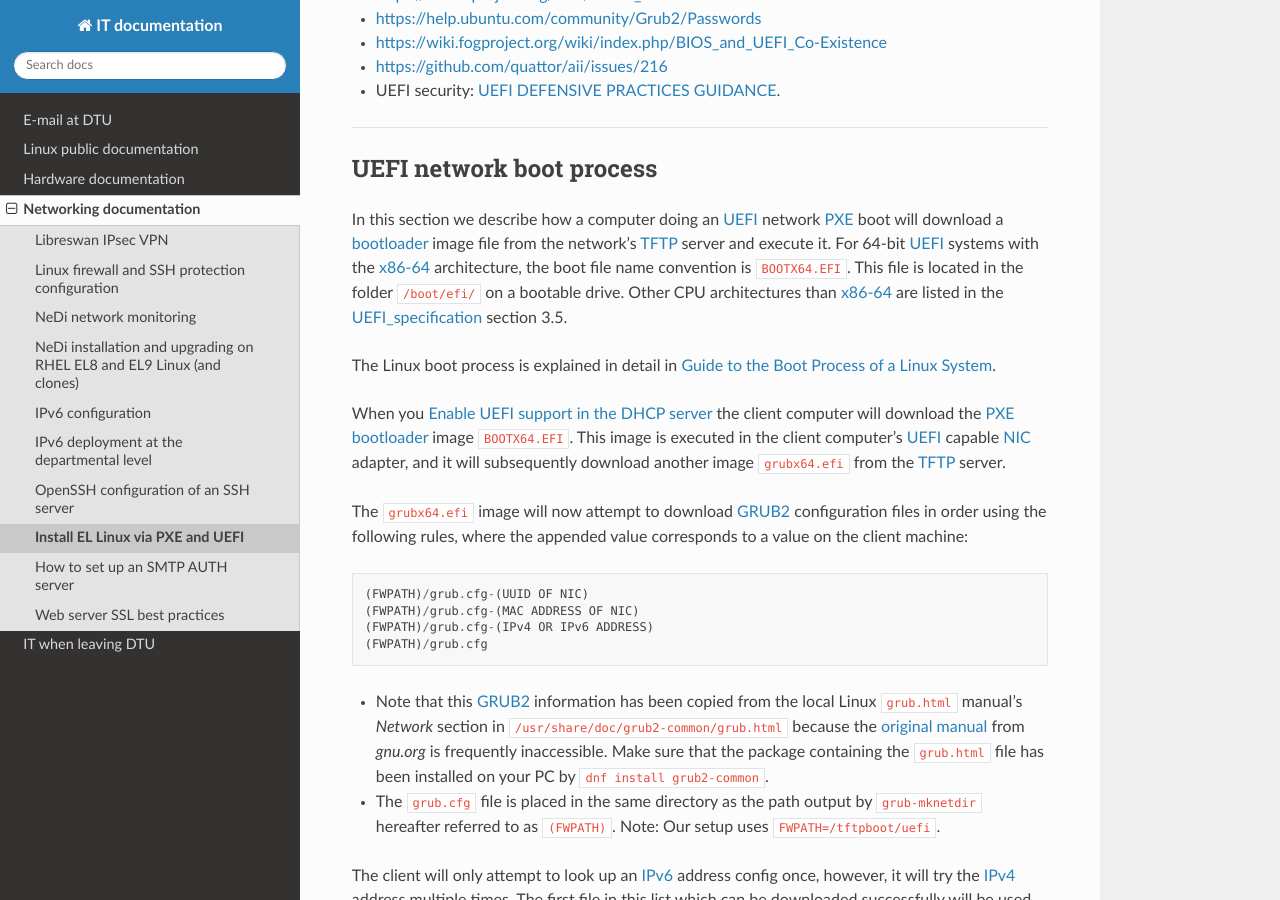
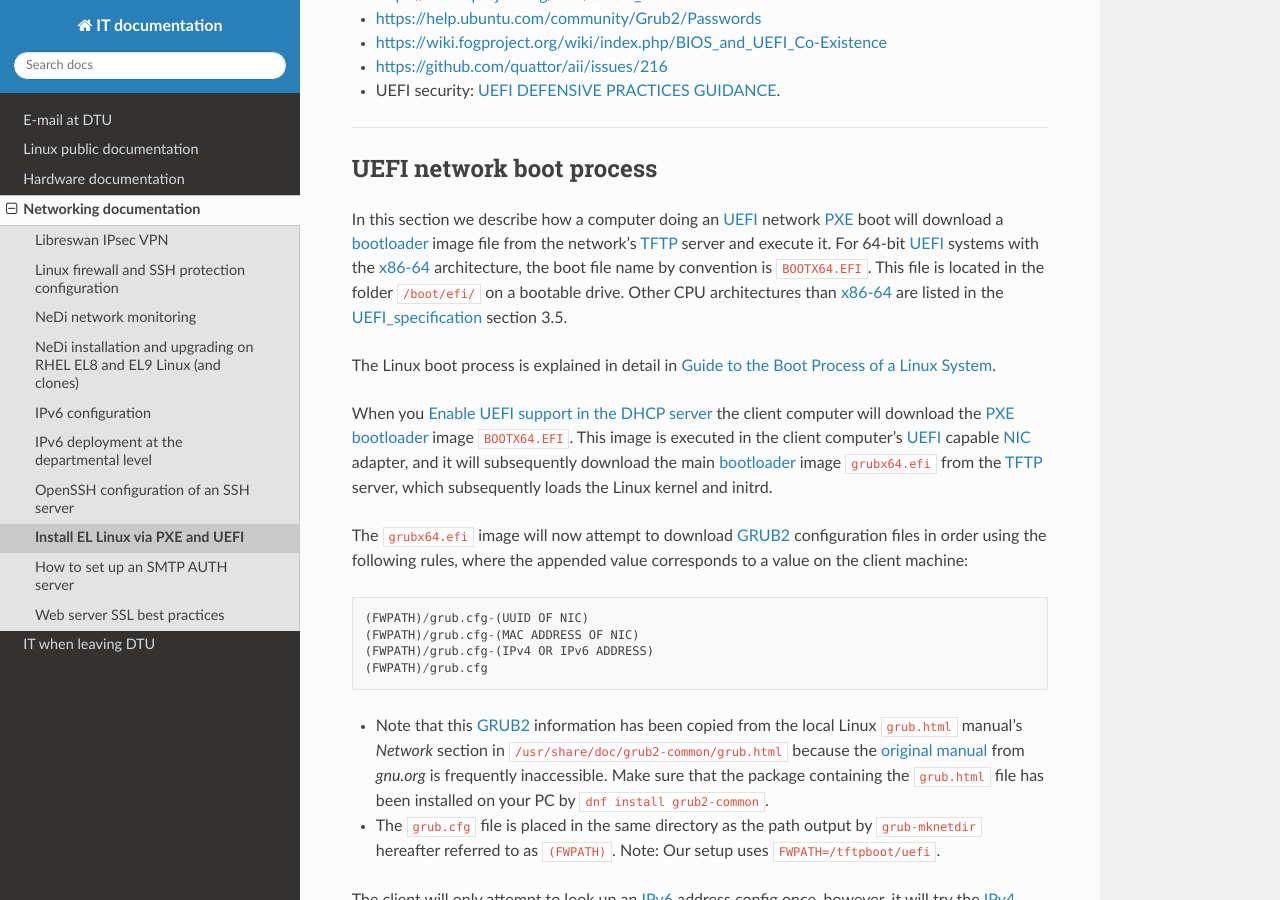
Before and after one commit to OleHolmNielsen/ITwiki, a Sphinx documentation site: the page built from docs/PXE_and_UEFI.rst, in a window 1280 px wide and 900 px high, scrolled down 1133 px. Built offline with Sphinx 7.4.7 and the Read the Docs theme 3.1.0, drawn with Linux system fonts in a browser that asks for light colours; some of the changed text lies outside the part shown.

Commit message:
Minor edit

```diff
--- a/docs/PXE_and_UEFI.rst
+++ b/docs/PXE_and_UEFI.rst
@@ -46,7 +46,7 @@ UEFI network boot process
 In this section we describe how a computer doing an UEFI_ network PXE_ boot will download a bootloader_ image file
 from the network's TFTP_ server and execute it.
 For 64-bit UEFI_ systems with the x86-64_ architecture,
-the boot file name convention is ``BOOTX64.EFI``.
+the boot file name by convention is ``BOOTX64.EFI``.
 This file is located in the folder ``/boot/efi/`` on a bootable drive.
 Other CPU architectures than x86-64_ are listed in the UEFI_specification_ section 3.5.
 
@@ -56,7 +56,10 @@ The Linux boot process is explained in detail in
 When you :ref:`DHCP_server_UEFI_configuration` the client computer will download
 the PXE_ bootloader_ image ``BOOTX64.EFI``.
 This image is executed in the client computer's UEFI_ capable NIC_ adapter,
-and it will subsequently download another image ``grubx64.efi`` from the TFTP_ server.
+and it will subsequently download the main bootloader_ image ``grubx64.efi`` from the TFTP_ server,
+which subsequently loads the Linux kernel and initrd.
+
+.. _Linux_kernel:
 
 The ``grubx64.efi`` image will now attempt to download GRUB2_ configuration files in order using the following rules,
 where the appended value corresponds to a value on the client machine::
@@ -140,6 +143,10 @@ Copy the boot image files from the packages installed above (remember to change
   cp -p /boot/efi/EFI/<insert OS ID here>/grubx64.efi /tftpboot/uefi/
   cp -p /boot/efi/EFI/<insert OS ID here>/shimx64.efi /tftpboot/uefi/
   chmod 644 /tftpboot/uefi/BOOTX64.EFI /tftpboot/uefi/grubx64.efi /tftpboot/uefi/shimx86.efi
+
+Note: See the article grubx64_versus_shimx64_.
+
+.. _grubx64_versus_shimx64: https://www.baeldung.com/linux/grubx64-vs-shimx64
 
 .. _Verify_signatures:
 
@@ -550,6 +557,8 @@ Any signature mismatch will cause the installation to fail,
 since different OS images cannot verify the image signatures of other OSes,
 for example ``RHEL`` versus ``AlmaLinux`` versus ``RockyLinux``.
 
+Note: See the article grubx64_versus_shimx64_.
+
 .. _Secure_Boot: https://en.wikipedia.org/wiki/Unified_Extensible_Firmware_Interface#SECURE-BOOT
 .. _SHIM: https://github.com/rhboot/shim/blob/main/README.md
 
```
Also changed, not shown: other parts of docs/PXE_and_UEFI.rst (+1 -1 lines).
